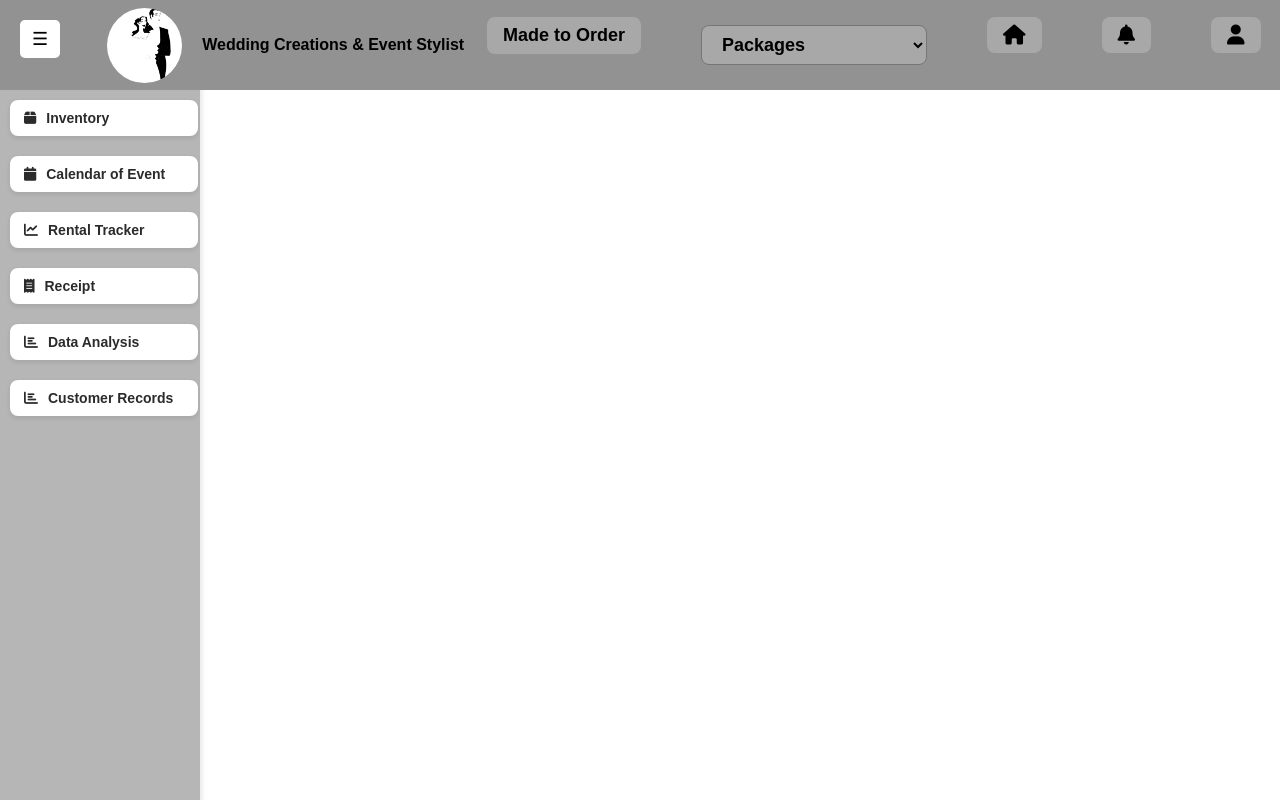
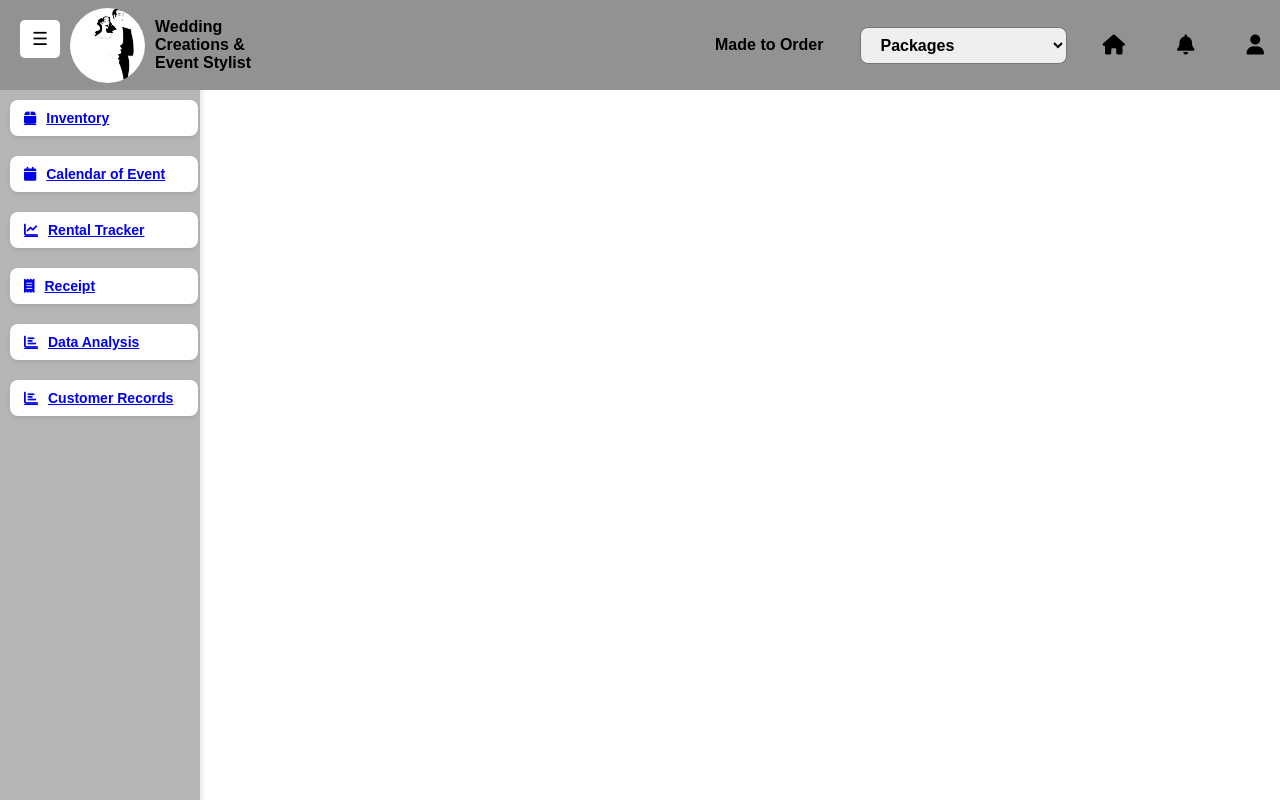
Before and after one commit to Neodayo/Saritas, a Django app: page / in a window 1280 px wide. Run offline with Django 4.2, Linux system fonts and the light colour scheme; some web fonts are replaced.

Commit message:
header fixed..but  there is still changes

```diff
--- a/saritas/saritasapp/templates/saritasapp/base.html
+++ b/saritas/saritasapp/templates/saritasapp/base.html
@@ -41,19 +41,18 @@
 
     <!-- Header -->
     <div class="header">
-        <div class="header-items">
+        <button id="toggle-btn">☰</button>
             <div class="logo">
                 <img src="{% static 'images/Logo.png' %}" alt="Wedding Creations & Event Stylist">
-                <span>Wedding Creations & Event Stylist</span>
+                <span> Wedding<br>Creations &<br> Event Stylist</span>
             </div>
+            <div class="header-items">
             <a href="{% url 'saritasapp:individual' %}" class="header-link">Made to Order</a>
-
             <select name="Packages" id="Package" class="header-link">
                 <option value="">Packages</option>
                 <option value="Wardrobe Packages">Wardrobe Packages</option>
                 <option value="Wedding Packages">Wedding Packages</option>
             </select>
-
             <a href="{% url 'saritasapp:inventory_list' %}" class="header-link"><i class="fas fa-home"></i></a>
             <a href="{% url 'saritasapp:notifications' %}" class="header-link"><i class="fas fa-bell"></i></a>
             <a href="{% url 'saritasapp:profile' %}" class="header-link"><i class="fas fa-user"></i></a>
@@ -66,7 +65,7 @@
         {% endblock %}
     </div>
 
-    <button id="toggle-btn">☰</button>
+
 
     <script>
         document.addEventListener("DOMContentLoaded", function () {
--- a/saritas/static/css/mainbase.css
+++ b/saritas/static/css/mainbase.css
@@ -17,7 +17,6 @@ body {
     align-items: center;
     box-shadow: 2px 0 5px rgba(0, 0, 0, 0.1);
     transition: all 0.3s ease-in-out;
-    /* transition: 300ms ease-in-out; */
     will-change: width;
     overflow-x: hidden;
     overflow-y: auto;
@@ -51,7 +50,7 @@ body {
     border-radius: 8px;
     margin: 10px;
 }
-a {
+/*a {
     display: block;
     background-color: #007bff;
     color: rgb(43, 43, 43);
@@ -69,7 +68,7 @@ a:hover {
     background-color: #0056b3;
     color: #ffffff;
 }
-
+*/
 .nav-btn span {
     margin-right: 10px;
 }
@@ -105,7 +104,38 @@ a:hover {
 #toggle-btn:hover {
     background-color: gray;
 }
-/* ----------Header--------- */
+/* ---------- LOGO CONTAINER ---------- */
+.logo-container {
+    display: flex;
+    align-items: center;
+    gap: 10px;
+    flex-shrink: 0;
+}
+
+/* ---------- LOGO ---------- */
+.logo {
+    display: flex;
+    align-items: center;
+    gap: 10px;
+    margin-left: 50px;
+}
+
+.logo img {
+    width: 75px;
+    height: 75px;
+    border-radius: 50%;
+    object-fit: contain;
+}
+
+.logo span {
+    font-size: 16px;
+    font-weight: bold;
+    color: black;
+    white-space: nowrap;
+    display: block;
+}
+
+/* ---------- HEADER ---------- */
 .header {
     position: fixed;
     top: 0;
@@ -113,66 +143,37 @@ a:hover {
     right: 0;
     height: 70px;
     padding: 10px 20px;
-    background-color: #929292; /* #eee8aa */
+    background-color: #929292;
     display: flex;
     align-items: center;
     justify-content: space-between;
-    z-index: 99;
-
+    z-index: 102;
+    width: 100%;
 }
 
-.logo {
-    font: bold;
-    display: flex;
-    justify-content: flex-start ;
-    /* align-items: center; */
-    gap: 10px;
-    position: relative  ;
-    margin-left: 50px;
-    left: 3%;
-}
-
-.logo img {
-    width: 75px;
-    height: auto;
-    border-radius: 50%;
-}
-
-.logo span {
-    font-size: 16px;
-    font-weight: bold;
-    color: black;
-    white-space: nowrap;
-    display: flex;
-    align-items: center;
-    margin-left: 10px;
-    line-height: 50px;
-}
-
-
+/* ---------- HEADER ITEMS ---------- */
 .header-items {
     display: flex;
     align-items: center;
     justify-content: flex-end;
-    gap: 60px;
-    margin-right: 10px;
-    position: relative;
+    gap: 20px;
+    margin-right: 20px;
+    flex-wrap: nowrap;
+    flex-grow: 1;
 }
 
 .header-link {
     display: flex;
-    justify-content: flex-end;
     align-items: center;
     gap: 8px;
     text-decoration: none;
-    text-wrap: nowrap;
     color: black;
-    font-size: 18px;
+    font-size: 16px;
     font-weight: 600;
-    background: rgba(255, 255, 255, 0.2);
     padding: 8px 16px;
     border-radius: 8px;
     transition: 0.3s;
+    white-space: nowrap;
 }
 
 .header-link i {
```
